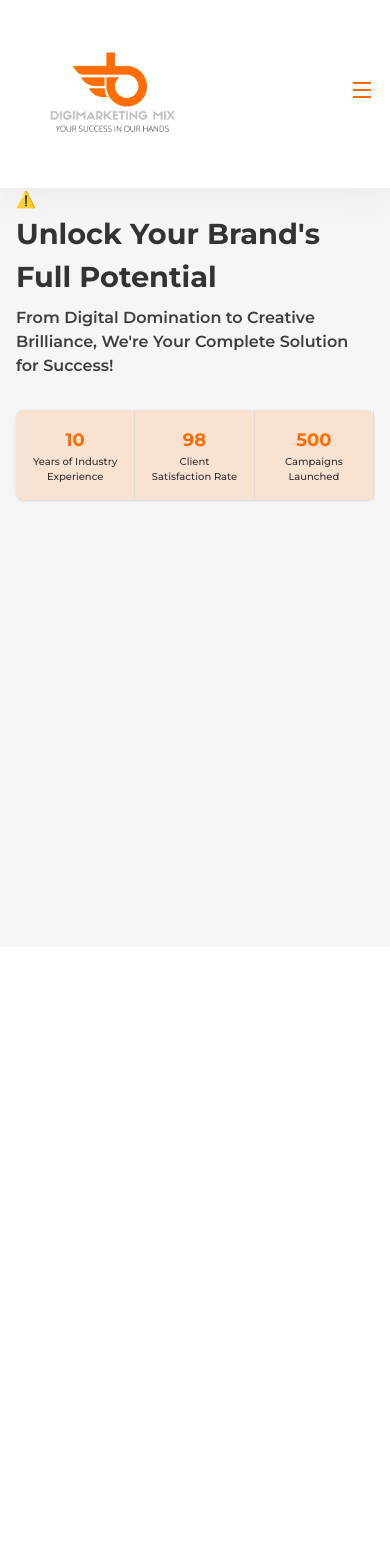
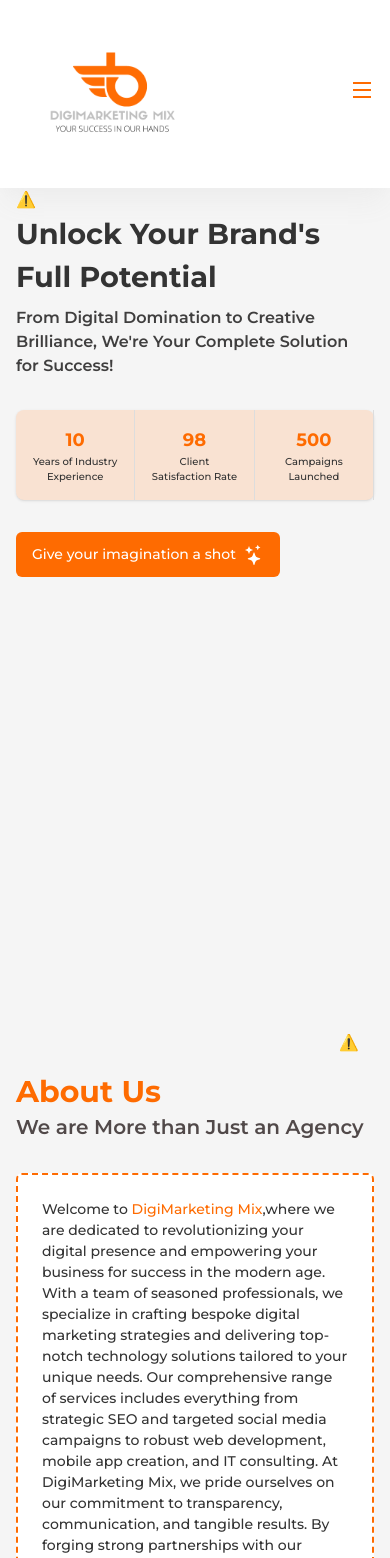
Before and after one commit to AfnanFerdousi/digimarketing_client2, a Next.js app: page / in a window 390 px wide. Shown: the top 1558 px of the page. Before the commit the page ends 947 px from the top, so only its background shows below. Built offline with nearby package versions, Linux system fonts and the light colour scheme; no server answers.

Commit message:
[DONE] banner and about with responsive

```diff
--- a/package.json
+++ b/package.json
@@ -11,6 +11,7 @@
   "dependencies": {
     "@lottiefiles/react-lottie-player": "^3.5.3",
     "@react-icons/all-files": "^4.1.0",
+    "aos": "^2.3.4",
     "axios": "^1.6.7",
     "next": "14.1.0",
     "react": "^18",
@@ -19,6 +20,7 @@
     "react-icons": "^5.0.1",
     "react-lottie": "^1.2.4",
     "react-lottie-player": "^1.5.6",
+    "react-scroll": "^1.9.0",
     "react-toastify": "^10.0.4",
     "swiper": "^11.0.5"
   },
--- /dev/null
+++ b/src/components/home/About.jsx
@@ -0,0 +1,36 @@
+import React from 'react';
+import MovingText from '../shared/MovingText';
+import { Player, Controls } from '@lottiefiles/react-lottie-player';
+const About = () => {
+    return (
+        <div className='max-w-[1320px] w-full mx-auto lg:md:px-4 px-4 lg:md:mt-0 mt-[15vh]'>
+            <div className='flex justify-between items-center'>
+                <div
+                    data-aos="fade-right"
+                >
+                    <h3 className='text-[#FE6B01] font-bold font-montserrat lg:md:text-4xl text-3xl'>About Us</h3>
+                    <h4 className='pt-[1%] lg:md:text-3xl text-xl font-semibold text-[#514949]'>We are More than Just an Agency</h4>
+                </div>
+            </div>
+            <div className="absolute z-[100] bottom-[-25%] right-[8%]">
+                <Player
+                    autoplay
+                    loop
+                    src="https://lottie.host/0cfcc107-c361-4180-acf4-6cbaf79ff6c0/G5P03a2oqw.json"
+                    className="lg:md:w-[15vw] lg:md:h-[200px] h-[150px] w-[200px]"
+                >
+                    <Controls visible={false} buttons={['play', 'repeat', 'frame', 'debug']} />
+                </Player>
+            </div>
+            <div
+                data-aos="fade-up"
+                data-aos-duration="2000"
+                className='bg-[#fff] mt-8 lg:md:p-8 p-6 rounded-md border-[#FE6B01] border-dashed border-[2px]'>
+                <p className='lg:md:text-[16px] text-[14px] font-medium text-[#333]'>Welcome to <span className='text-[#FE6B01]'>DigiMarketing Mix</span>,where we are dedicated to revolutionizing your digital presence and empowering your business for success in the modern age. With a team of seasoned professionals, we specialize in crafting bespoke digital marketing strategies and delivering top-notch technology solutions tailored to your unique needs. Our comprehensive range of services includes everything from strategic SEO and targeted social media campaigns to robust web development, mobile app creation, and IT consulting. At DigiMarketing Mix, we pride ourselves on our commitment to transparency, communication, and tangible results. By forging strong partnerships with our clients, we ensure that every project is executed with precision and tailored to achieve your business objectives effectively. Whether you&apos;re a startup looking to make your mark or an established enterprise seeking to stay ahead of the curve, trust DigiMarketing Mix to elevate your online presence and drive sustainable growth for your business.</p>
+            </div>
+
+        </div>
+    );
+};
+
+export default About;
--- a/src/components/home/Banner.jsx
+++ b/src/components/home/Banner.jsx
@@ -1,6 +1,7 @@
 import React, { useEffect, useState } from 'react';
 import CountUp from 'react-countup';
 import { Player, Controls } from '@lottiefiles/react-lottie-player';
+import { BsStars } from "react-icons/bs";
 
 const Banner = () => {
     const [counted, setCounted] = useState(false);
@@ -11,7 +12,10 @@ const Banner = () => {
 
     return (
         <div className='lg:md:flex lg:md:flex-row-reverse items-center justify-between max-w-[1320px] lg:md:px-4 px-4 mx-auto h-[90vh] my-auto'>
-            <div>
+            <div data-aos="fade-left"
+                data-aos-anchor="#example-anchor"
+                data-aos-offset="500"
+                data-aos-duration="500">
                 <Player
                     autoplay
                     loop
@@ -21,7 +25,9 @@ const Banner = () => {
                     <Controls visible={false} buttons={['play', 'repeat', 'frame', 'debug']} />
                 </Player>
             </div>
-            <div>
+            <div data-aos="fade-right"
+                data-aos-offset="300"
+                data-aos-easing="ease-in-sine">
                 <h3 className='text-[#333] lg:md:text-[2.4rem] text-[1.8rem] font-bold'>Unlock Your Brand&apos;s Full Potential</h3>
                 <h3 className='text-[#3f3e3e] lg:md:text-2xl text-md font-semibold mt-2'>From Digital Domination to Creative Brilliance, We&apos;re Your Complete Solution for Success!</h3>
                 <div className="flex items-center rounded-lg shadow lg:md:mt-12 mt-8 bg-[#f9e2d2] text-[#FE6B01]">
@@ -44,6 +50,8 @@ const Banner = () => {
                         <div className="text-[#333] font-inter font-medium lg:md:text-[14px] text-[10px]">Campaigns Launched</div>
                     </div>
                 </div>
+
+                <button className='bg-[#FE6B01] font-inter font-medium lg:md:text-lg text-[14px] text-[#fff] py-3 px-4 rounded-md mt-8 flex items-center gap-x-2'>Give your imagination a shot <span className='lg:md:text-2xl text-xl'><BsStars /></span></button>
             </div>
 
         </div>
--- /dev/null
+++ b/src/components/shared/MovingText.jsx
@@ -0,0 +1,17 @@
+import React from 'react';
+
+const MovingText = () => {
+    return (
+        <svg width="400" height="400" className="w-full h-full">
+            <defs>
+                <path id="curve" d="M 200, 200 m -100, 0 a 100,100 0 1,0 200,0 a 100,100 0 1,0 -200,0" fill="transparent" />
+            </defs>
+            <text className="text-[#333] text-[12px] font-thin animate-moveText">
+                <textPath href="#curve">digimarketingmix</textPath>
+            </text>
+        </svg>
+
+    );
+};
+
+export default MovingText;
--- a/src/pages/_app.jsx
+++ b/src/pages/_app.jsx
@@ -3,13 +3,23 @@ import "../styles/globals.css";
 import Head from "next/head";
 import { ToastContainer } from 'react-toastify';
 import 'react-toastify/dist/ReactToastify.css';
+import AOS from 'aos';
+import 'aos/dist/aos.css';
+import { useEffect } from 'react';
+
 export default function App({ Component, pageProps: { ...pageProps } }) {
+  useEffect(() => {
+    AOS.init({
+      easing: 'ease-out-cubic',
+      offset: 50,
+    });
+  }, []);
   const getLayout = Component.getLayout || ((page) => page);
 
   return (
     <>
       <Head>
-        <link rel="icon" href="/images/logo.png" type="image/x-icon" />
+        <link rel="icon" href="/logo.png" type="image/x-icon" />
       </Head>
       {/* <SessionProvider session={session}> */}
         {getLayout(<Component {...pageProps} />)}
--- a/src/pages/index.jsx
+++ b/src/pages/index.jsx
@@ -1,7 +1,8 @@
 import React from 'react';
 import Head from 'next/head';
 import MainLayout from './../layout/MainLayout';
-import Banner from './../components/home/Banner'
+import Banner from './../components/home/Banner';
+import About from './../components/home/About';
 
 const Home = () => {
   return (
@@ -9,7 +10,8 @@ const Home = () => {
       <Head>
         <title>DigiMarketing Mix | Home</title>
       </Head>
-      <Banner/>
+      <Banner />
+      <About />
     </div>
   );
 };
--- a/src/styles/globals.css
+++ b/src/styles/globals.css
@@ -11,6 +11,6 @@
 }
 body {
    font-family: "Open Sans", sans-serif;
-     font-family: "Montserrat", sans-serif;
+   font-family: "Montserrat", sans-serif;
     background: #f5f5f5;
 }
--- a/tailwind.config.ts
+++ b/tailwind.config.ts
@@ -10,7 +10,10 @@ const config: Config = {
       fonts: {
         opensans: ["Open Sans", "sans-serif"],
         montserrat: ["Montserrat", "sans-serif"],
-      },
+    },
+    colors: {
+      primary: "#FE6B01",
+    },
   },
  plugins: [require("daisyui")],
 };
```
Also changed, not shown: 1 other file (tests, documents, lock files or other folders).
